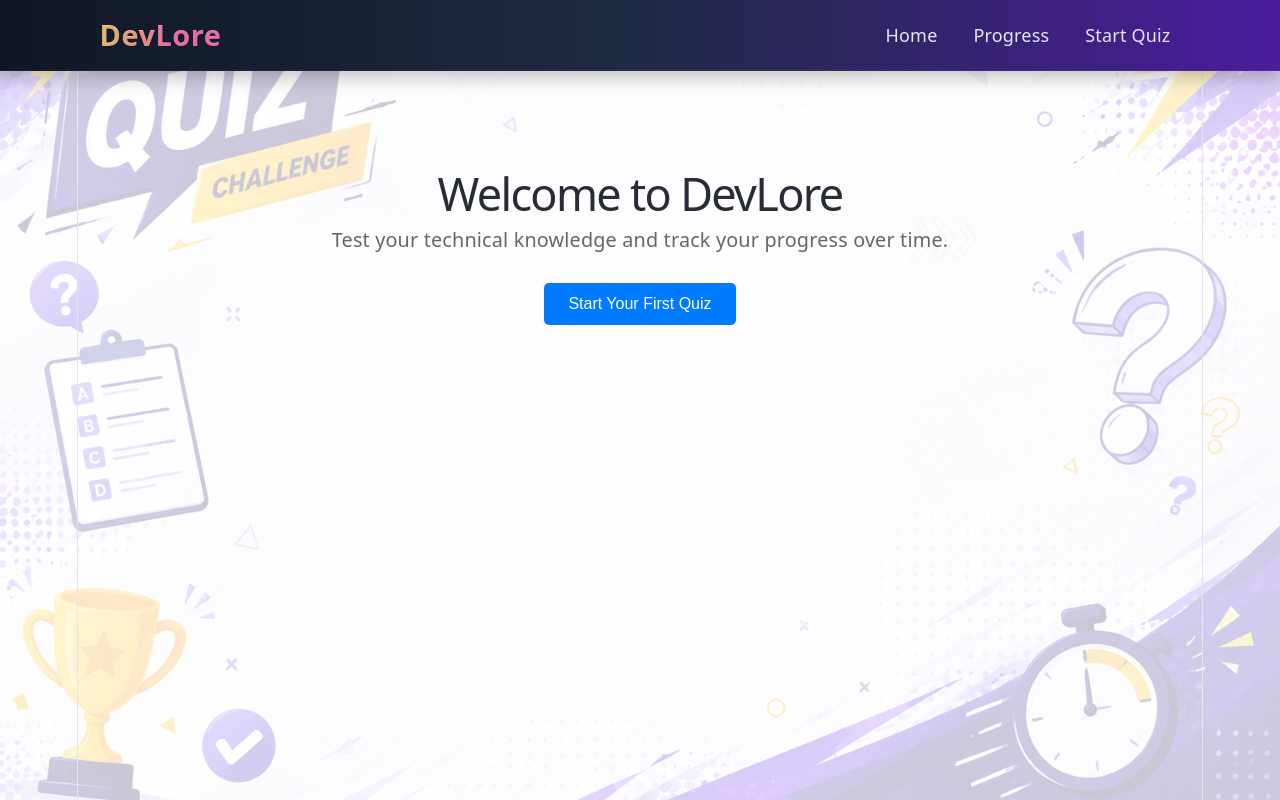
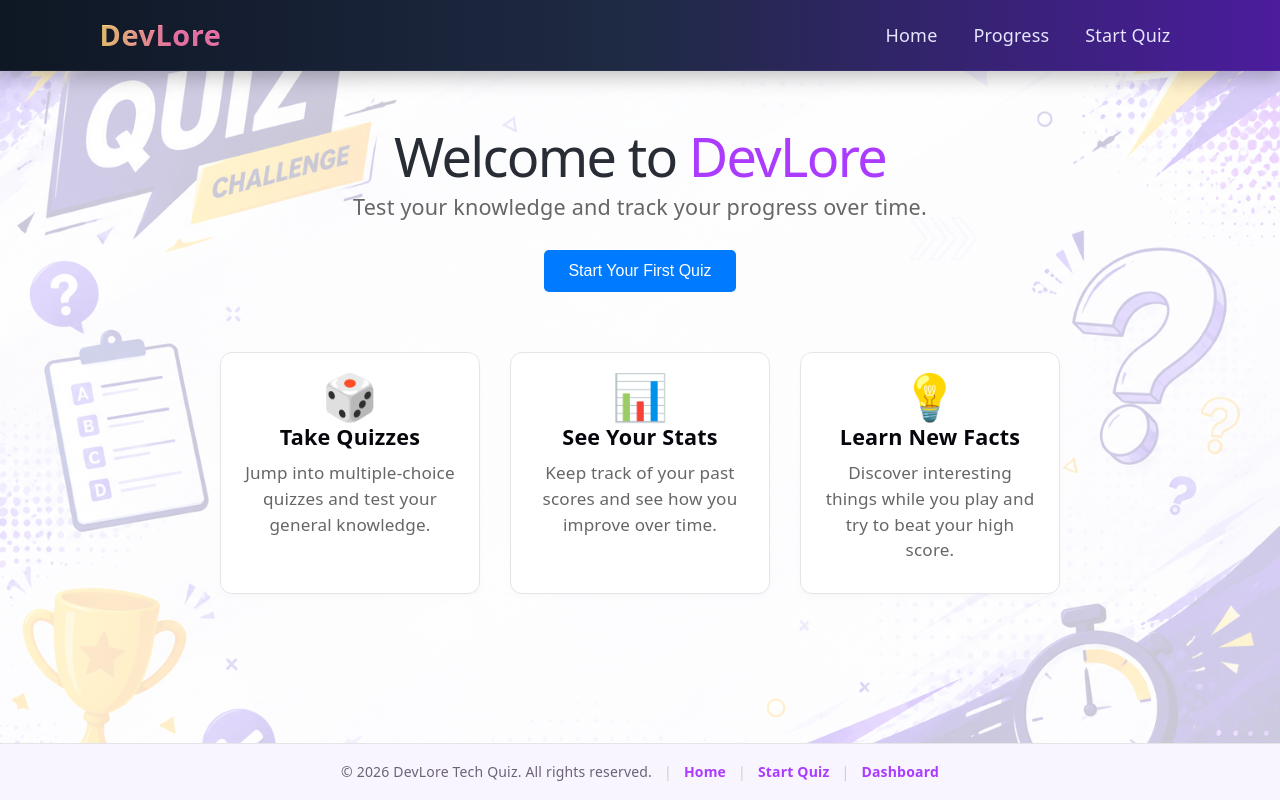
Before and after one commit to Sanjhivvarshan-b-s/DEVLORE, a React (Vite) app: page / in a window 1280 px wide. Built offline with nearby package versions, Linux system fonts and the light colour scheme.

Commit message:
Added footer component and enhanced home page layout with new styles and features also removed default vite styles

```diff
--- a/src/App.css
+++ b/src/App.css
@@ -1,184 +1,11 @@
-.counter {
-  font-size: 16px;
-  padding: 5px 10px;
-  border-radius: 5px;
-  color: var(--accent);
-  background: var(--accent-bg);
-  border: 2px solid transparent;
-  transition: border-color 0.3s;
-  margin-bottom: 24px;
-
-  &:hover {
-    border-color: var(--accent-border);
-  }
-  &:focus-visible {
-    outline: 2px solid var(--accent);
-    outline-offset: 2px;
-  }
+.app-container {
+  display: flex;
+  flex-direction: column;
+  min-height: 100vh;
 }
 
-.hero {
-  position: relative;
-
-  .base,
-  .framework,
-  .vite {
-    inset-inline: 0;
-    margin: 0 auto;
-  }
-
-  .base {
-    width: 170px;
-    position: relative;
-    z-index: 0;
-  }
-
-  .framework,
-  .vite {
-    position: absolute;
-  }
-
-  .framework {
-    z-index: 1;
-    top: 34px;
-    height: 28px;
-    transform: perspective(2000px) rotateZ(300deg) rotateX(44deg) rotateY(39deg)
-      scale(1.4);
-  }
-
-  .vite {
-    z-index: 0;
-    top: 107px;
-    height: 26px;
-    width: auto;
-    transform: perspective(2000px) rotateZ(300deg) rotateX(40deg) rotateY(39deg)
-      scale(0.8);
-  }
-}
-
-#center {
+.app-main {
+  flex: 1;
   display: flex;
   flex-direction: column;
-  gap: 25px;
-  place-content: center;
-  place-items: center;
-  flex-grow: 1;
-
-  @media (max-width: 1024px) {
-    padding: 32px 20px 24px;
-    gap: 18px;
-  }
 }
-
-#next-steps {
-  display: flex;
-  border-top: 1px solid var(--border);
-  text-align: left;
-
-  & > div {
-    flex: 1 1 0;
-    padding: 32px;
-    @media (max-width: 1024px) {
-      padding: 24px 20px;
-    }
-  }
-
-  .icon {
-    margin-bottom: 16px;
-    width: 22px;
-    height: 22px;
-  }
-
-  @media (max-width: 1024px) {
-    flex-direction: column;
-    text-align: center;
-  }
-}
-
-#docs {
-  border-right: 1px solid var(--border);
-
-  @media (max-width: 1024px) {
-    border-right: none;
-    border-bottom: 1px solid var(--border);
-  }
-}
-
-#next-steps ul {
-  list-style: none;
-  padding: 0;
-  display: flex;
-  gap: 8px;
-  margin: 32px 0 0;
-
-  .logo {
-    height: 18px;
-  }
-
-  a {
-    color: var(--text-h);
-    font-size: 16px;
-    border-radius: 6px;
-    background: var(--social-bg);
-    display: flex;
-    padding: 6px 12px;
-    align-items: center;
-    gap: 8px;
-    text-decoration: none;
-    transition: box-shadow 0.3s;
-
-    &:hover {
-      box-shadow: var(--shadow);
-    }
-    .button-icon {
-      height: 18px;
-      width: 18px;
-    }
-  }
-
-  @media (max-width: 1024px) {
-    margin-top: 20px;
-    flex-wrap: wrap;
-    justify-content: center;
-
-    li {
-      flex: 1 1 calc(50% - 8px);
-    }
-
-    a {
-      width: 100%;
-      justify-content: center;
-      box-sizing: border-box;
-    }
-  }
-}
-
-#spacer {
-  height: 88px;
-  border-top: 1px solid var(--border);
-  @media (max-width: 1024px) {
-    height: 48px;
-  }
-}
-
-.ticks {
-  position: relative;
-  width: 100%;
-
-  &::before,
-  &::after {
-    content: '';
-    position: absolute;
-    top: -4.5px;
-    border: 5px solid transparent;
-  }
-
-  &::before {
-    left: 0;
-    border-left-color: var(--border);
-  }
-  &::after {
-    right: 0;
-    border-right-color: var(--border);
-  }
-}
--- a/src/App.jsx
+++ b/src/App.jsx
@@ -1,11 +1,12 @@
-
 import { BrowserRouter as Router, Routes, Route } from 'react-router-dom';
+import './App.css';
 import Navbar from './components/Navbar';
 import Home from './pages/Home';
 import QuizSetup from './pages/QuizSetup';
 import Quiz from './pages/Quiz';
 import Results from './pages/Results';
 import Progress from './pages/Progress';
+import Footer from './components/Footer';
 
 function App() {
   return (
@@ -22,6 +23,8 @@ function App() {
             <Route path="/progress" element={<Progress />} />
           </Routes>
         </main>
+
+        <Footer />
       </div>
     </Router>
   );
--- /dev/null
+++ b/src/components/Footer.css
@@ -0,0 +1,34 @@
+.footer-container {
+  background-color: #f9f5ff;
+  border-top: 1px solid #e5e4e7;
+  padding: 15px 20px;
+
+
+  margin-top: auto;
+}
+
+
+.footer-content {
+  display: flex;
+  justify-content: center;
+  align-items: center;
+  gap: 12px;
+  flex-wrap: wrap;
+  font-size: 14px;
+  color: #6b6375;
+}
+
+
+.footer-content a {
+  color: #aa3bff;
+  text-decoration: none;
+  font-weight: 600;
+}
+
+.footer-content a:hover {
+  text-decoration: underline;
+}
+
+.separator {
+  color: #ccc;
+}
--- /dev/null
+++ b/src/components/Footer.jsx
@@ -0,0 +1,25 @@
+import { Link } from 'react-router-dom';
+import './Footer.css';
+
+function Footer() {
+  const currentYear = new Date().getFullYear();
+
+  return (
+    <footer className="footer-container">
+      <div className="footer-content">
+        <span>&copy; {currentYear} DevLore Tech Quiz. All rights reserved.</span>
+
+        <span className="separator">|</span>
+        <Link to="/">Home</Link>
+
+        <span className="separator">|</span>
+        <Link to="/setup">Start Quiz</Link>
+
+        <span className="separator">|</span>
+        <Link to="/progress">Dashboard</Link>
+      </div>
+    </footer>
+  );
+}
+
+export default Footer;
--- a/src/index.css
+++ b/src/index.css
@@ -69,29 +69,12 @@ body {
 }
 
 #root {
-  width: 1126px;
-  max-width: 100%;
+  width: 100%;
   margin: 0 auto;
   text-align: center;
-  border-inline: 1px solid var(--border);
-  min-height: 100svh;
+  min-height: 100vh;
   display: flex;
   flex-direction: column;
-  box-sizing: border-box;
-  background: transparent;
-}
-
-.app-main {
-  flex: 1;
-  width: 100%;
-  display: flex;
-  justify-content: center;
-  align-items: flex-start;
-  padding: clamp(12px, 2vw, 20px);
-}
-
-.app-main > * {
-  width: 100%;
 }
 
 @media (max-width: 768px) {
--- a/src/pages/Home.css
+++ b/src/pages/Home.css
@@ -1,20 +1,92 @@
-.home-welcome {
+/* =========================================
+   1. WELCOME SCREEN (When there is no history )
+   ========================================= */
+
+.home-welcome-container {
+  display: flex;
+  flex-direction: column;
+  align-items: center;
+  justify-content: center;
+  padding: 40px 20px;
   text-align: center;
-  margin-top: 50px;
-  padding: 40px 20px;
 }
 
-.home-welcome h1 {
-  margin: 0 0 20px 0;
-  font-size: 2.5rem;
+.welcome-header h1 {
+  font-size: 3rem;
+  margin-bottom: 25px;
   color: #282c34;
 }
 
-.home-welcome p {
+.welcome-header .main-subtitle {
+  font-size: 1.2rem;
+  color: #666;
+  margin-bottom: 30px;
+}
+
+.welcome-header .topics-text {
+  font-size: 1rem;
+  color: #8b8394;
+  font-weight: 500;
+  margin-top: 0;
+  margin-bottom: 30px;
+}
+
+.highlight {
+  color: #aa3bff;
+}
+
+.start-btn {
+  padding: 15px 30px;
   font-size: 1.1rem;
+  font-weight: bold;
+  border-radius: 8px;
+}
+
+.features-section {
+  display: flex;
+  gap: 30px;
+  margin-top: 60px;
+  flex-wrap: wrap;
+  justify-content: center;
+  max-width: 900px;
+}
+
+.feature-card {
+  background: white;
+  border: 1px solid #e5e4e7;
+  border-radius: 12px;
+  padding: 30px 20px;
+  width: 260px;
+  box-shadow: 0 4px 6px rgba(0, 0, 0, 0.02);
+  transition: transform 0.2s ease;
+}
+
+.feature-card:hover {
+  transform: translateY(-5px);
+}
+
+.feature-icon {
+  font-size: 2.5rem;
+  margin-bottom: 15px;
+}
+
+.feature-card h3 {
+  margin: 0 0 10px 0;
+  font-size: 1.2rem;
+  color: #08060d;
+}
+
+.feature-card p {
+  margin: 0;
+  font-size: 0.95rem;
   color: #666;
-  margin: 0 0 30px 0;
+  line-height: 1.5;
 }
+
+
+/* =========================================
+   2. DASHBOARD SCREEN (When there is history )
+   ========================================= */
 
 .home-dashboard {
   max-width: 800px;
@@ -44,11 +116,23 @@
   text-align: center;
 }
 
+
+/* =========================================
+   3. RESPONSIVE MOBILE STYLES
+   ========================================= */
+
 @media (max-width: 768px) {
-  .home-welcome {
-    margin-top: 24px;
+  /* Welcome Screen Mobile */
+  .home-welcome-container {
     padding: 24px 14px;
   }
+  .welcome-header h1 {
+    font-size: 2.2rem;
+  }
+  .features-section {
+    margin-top: 40px;
+  }
+
   .home-dashboard {
     padding: 12px;
   }
@@ -70,10 +154,10 @@
 }
 
 @media (max-width: 480px) {
-  .home-welcome h1 {
-    font-size: 2rem;
+  .welcome-header h1 {
+    font-size: 1.8rem;
   }
-  .home-welcome p {
+  .welcome-header p {
     font-size: 1rem;
   }
   .home-dashboard h2 {
--- a/src/pages/Home.jsx
+++ b/src/pages/Home.jsx
@@ -18,16 +18,42 @@ function Home() {
   };
 
 
-  if (!userData || userData.sessions.length === 0) {
+if (!userData || userData.sessions.length === 0) {
     return (
-      <div className="home-welcome">
-        <h1>Welcome to DevLore</h1>
-        <p>Test your technical knowledge and track your progress over time.</p>
-        <Link to="/setup">
-          <button className="btn btn-primary">
-            Start Your First Quiz
-          </button>
-        </Link>
+      <div className="home-welcome-container">
+        <div className="welcome-header">
+          <h1>Welcome to <span className="highlight">DevLore</span></h1>
+          <p className="main-subtitle">
+            Test your knowledge and track your progress over time.
+          </p>
+
+          <Link to="/setup">
+            <button className="btn btn-primary start-btn">
+              Start Your First Quiz
+            </button>
+          </Link>
+        </div>
+
+        <div className="features-section">
+          <div className="feature-card">
+            <div className="feature-icon">🎲</div>
+            <h3>Take Quizzes</h3>
+            <p>Jump into multiple-choice quizzes and test your general knowledge.</p>
+          </div>
+
+          <div className="feature-card">
+            <div className="feature-icon">📊</div>
+            <h3>See Your Stats</h3>
+            <p>Keep track of your past scores and see how you improve over time.</p>
+          </div>
+
+          <div className="feature-card">
+            <div className="feature-icon">💡</div>
+            <h3>Learn New Facts</h3>
+            <p>Discover interesting things while you play and try to beat your high score.</p>
+          </div>
+        </div>
+
       </div>
     );
   }
```
